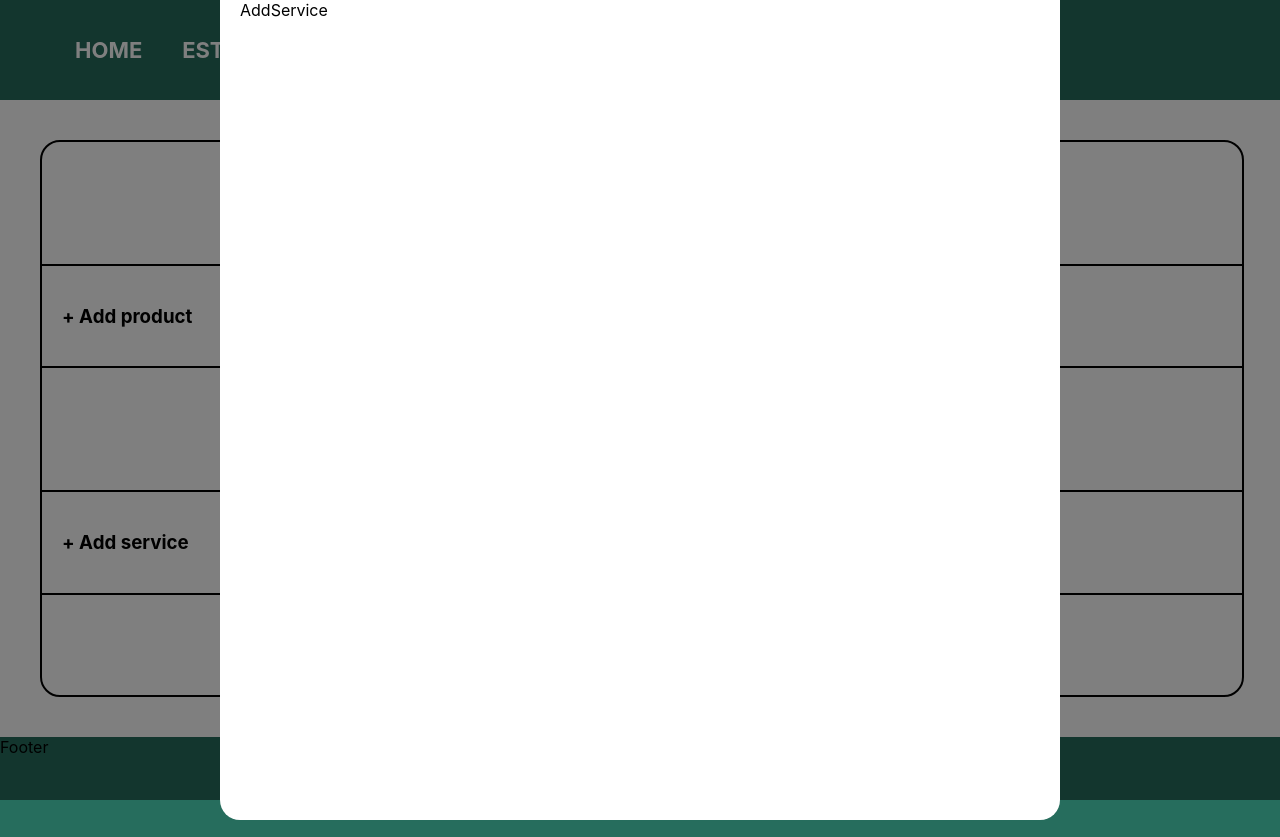
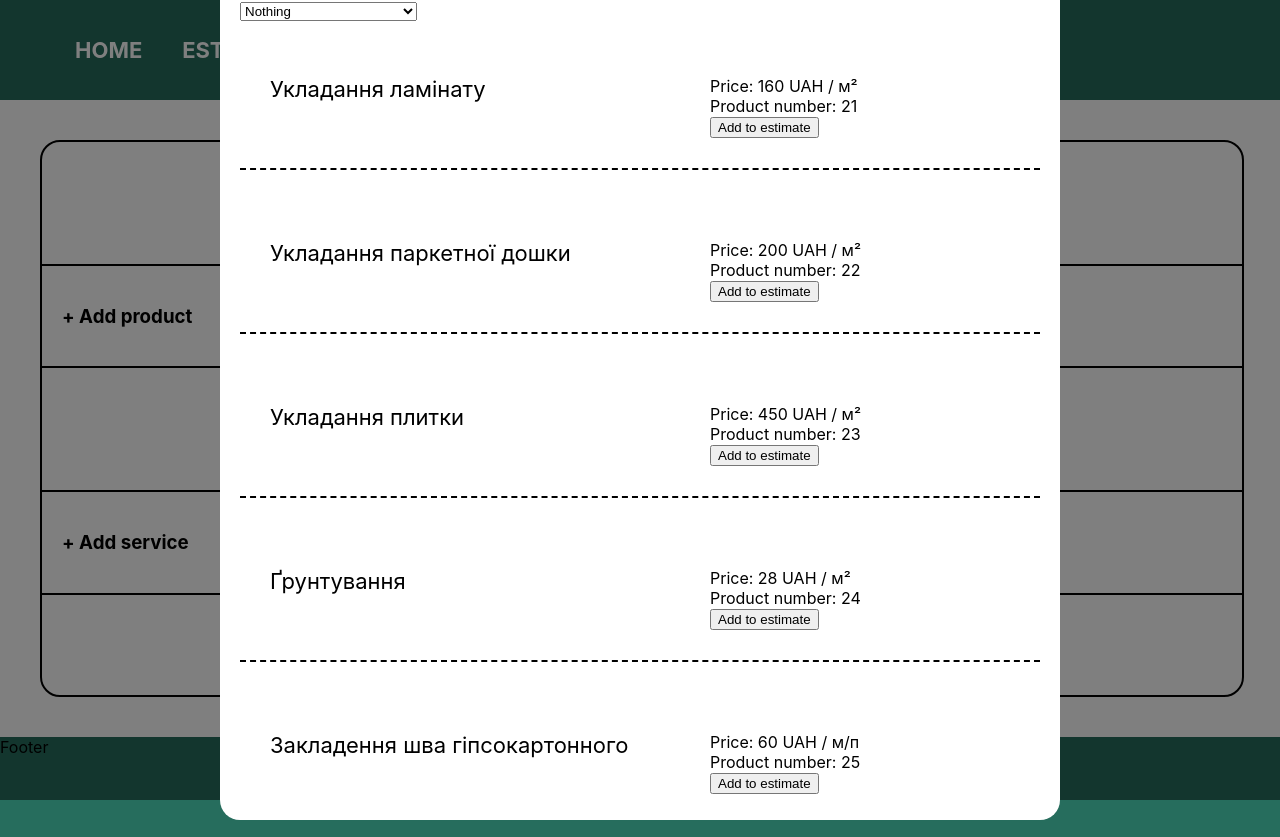
Before and after one commit to YuraSab/Integration_of_information_systems, a React (Create React App) app: page /constructor in a window 1280 px wide. Both pictures are taken after a click on the element "+ Add service". Built offline with nearby package versions, Linux system fonts and the light colour scheme.

Commit message:
v11 (realized constructor by services)

```diff
--- a/src/components/ConstructorComponent/AddService.js
+++ b/src/components/ConstructorComponent/AddService.js
@@ -1,11 +1,12 @@
 import React from 'react';
 import styles from "./ConstructorComponent.module.css";
+import ServicesList from "./List/Services/ServicesList";
 
 const AddService = ({servicesToggle}) => {
     return (
         <div className={styles.onAddForm} onClick={servicesToggle}>
             <div className={styles.form}  onClick={event => event.stopPropagation()}>
-                AddService
+                <ServicesList/>
             </div>
         </div>
     );
--- a/src/components/ConstructorComponent/ConstructorComponent.js
+++ b/src/components/ConstructorComponent/ConstructorComponent.js
@@ -3,6 +3,7 @@ import {useDispatch, useSelector} from "react-redux";
 import {addToCommodity, addToServices, deleteFromCommodity, deleteFromServices} from "../../redux/action-creators";
 import styles from "./ConstructorComponent.module.css";
 import SelectedCommodity from "./List/Commodity/SelectedCommodity/SelectedCommodity";
+import SelectedServices from "./List/Services/SelectedServices/SelectedServices";
 
 const AddService = React.lazy(() => import("./AddService"));
 const AddCommodity = React.lazy(() => import("./AddCommodity"));
@@ -46,7 +47,10 @@ const ConstructorComponent = () => {
         return accumulator + currentValue.price * currentValue.amount
     }, initialValue);
 
+    let summaryServices = servicesMas.reduce(function (accumulator, currentValue) {
 
+        return accumulator + currentValue.price * currentValue.amount
+    }, initialValue);
 
 
     return (
@@ -86,15 +90,29 @@ const ConstructorComponent = () => {
             <div className={styles.onTitle}>
                 <h1 style={{paddingLeft: 20}}>Services</h1>
             </div>
+
             <div>
                 {
-                    servicesMas.map(value => {
+                    servicesMas.length > 0 ?
+                        <SelectedServices
+                            isHeading={true}
+                        />
+                        :
+                        null
+                }
+                {
+                    servicesMas.map(item => {
                         return (
-                            <div>sdasd</div>
+                            <SelectedServices
+                                item={item}
+                                key={item.id}
+                                isHeading={false}
+                            />
                         )
                     })
                 }
             </div>
+
             <div
                 className={styles.onAdd}
                 onClick={servicesToggle}
@@ -103,7 +121,7 @@ const ConstructorComponent = () => {
             </div>
             <div className={styles.totalSummary}>
                 <div className={styles.totalSum} style={{borderRight: "2px black dashed"}}>Total sum:</div>
-                <div className={styles.totalSum}>{summaryCommodity} UAH</div>
+                <div className={styles.totalSum}>{summaryCommodity + summaryServices} UAH</div>
             </div>
 
             <div>
--- a/src/components/ConstructorComponent/List/Commodity/CommodityList.js
+++ b/src/components/ConstructorComponent/List/Commodity/CommodityList.js
@@ -19,7 +19,6 @@ const CommodityList = () => {
 
 
     const commodityFiltered = useMemo(() => {
-        // let filterList = commodity;
         if(commodityCategory !== ""){
             let filterList = commodity.filter(el => el.category === commodityCategory);
             setFilteredList(filterList);
--- /dev/null
+++ b/src/components/ConstructorComponent/List/Services/Filters/ServicesCategories.js
@@ -0,0 +1,21 @@
+import React from 'react';
+
+const ServicesCategories = ({mas, setServicesCategory}) => {
+    return (
+        <div>
+            <select name="servicesCategory" onChange={event => {
+                setServicesCategory(event.target.value);
+            }}>
+                <option value={""}>Nothing</option>
+                {
+                    mas.map(value =>
+                        <option value={value.title} key={value.name}>
+                            {value.name}
+                        </option>)
+                }
+            </select>
+        </div>
+    );
+};
+
+export default ServicesCategories;
--- /dev/null
+++ b/src/components/ConstructorComponent/List/Services/SelectedServices/SelectedServices.js
@@ -0,0 +1,62 @@
+import React from 'react';
+import {useDispatch} from "react-redux";
+import {deleteFromServices} from "../../../../../redux/action-creators";
+import styles from "../../Commodity/SelectedCommodity/SelectedCommodity.module.css";
+import deleteButton from "../../../../../icons/delete.png";
+
+const SelectedServices = ({isHeading, item}) => {
+
+    const dispatch = useDispatch();
+
+    const onDeleteFromServices = () => {
+        dispatch(deleteFromServices(item));
+    };
+
+    return (
+        <div className={styles.estimateCommoditySelected}>
+
+            <div className={`${styles.title}  ${styles.flex} ${styles.border}`}>
+                {
+                    isHeading ? <h3>Title</h3> : <h4 style={{padding: "0 10px"}}>{item.name}</h4>
+                }
+            </div>
+            <div className={`${styles.index}  ${styles.flex} ${styles.border}`}>
+                {
+                    isHeading ? <h3>Index</h3> : <h4 style={{padding: "0 10px"}}>{item.id}</h4>
+                }
+            </div>
+            <div className={`${styles.pricePerOne}  ${styles.flex} ${styles.border}`}>
+                {
+                    isHeading ? <h3>Price per one</h3> :
+                        <h4 style={{padding: "0 10px"}}>{item.price} UAH / {item.measurement}</h4>
+                }
+            </div>
+            <div className={`${styles.amount} ${styles.flex}  ${styles.border}`}>
+                {
+
+                    isHeading ? <h3>Amount</h3> : <div>
+                        <div className={styles.plusMinus}>-</div>
+                        <h4 style={{padding: "0 10px"}}>{item.amount}</h4>
+                        <div className={styles.plusMinus}>+</div>
+                    </div>
+
+                }
+
+            </div>
+            <div className={`${styles.totalPrice}  ${styles.flex}  ${styles.border}`}>
+                {
+                    isHeading ? <h3>Total price</h3> :
+                        <h4 style={{padding: "0 10px"}}>{item.price * item.amount} UAH</h4>
+                }
+            </div>
+            <div className={styles.deleteDiv}>
+                {
+                    isHeading ? <div></div> : <img onClick={onDeleteFromServices} alt={"delete"} src={deleteButton}
+                                                   className={styles.deleteButton}/>
+                }
+            </div>
+        </div>
+    );
+};
+
+export default SelectedServices;
--- /dev/null
+++ b/src/components/ConstructorComponent/List/Services/ServicesItem.js
@@ -0,0 +1,32 @@
+import React from 'react';
+import {useDispatch} from "react-redux";
+import {addToServices} from "../../../../redux/action-creators";
+import styles from "./ServicesList.module.css";
+
+const ServicesItem = ({item, disabled}) => {
+
+    const dispatch = useDispatch();
+
+    const onAddToServices = () => {
+        dispatch(addToServices({...item, amount: 1}));
+    };
+
+
+    return (
+        <div className={styles.itemBlock}>
+            <div className={styles.title}>
+                {item.name}
+            </div>
+
+            <div className={styles.description}>
+                <div>Price: {item.price} UAH / {item.measurement}</div>
+                <div>Product number: {item.id}</div>
+                <div>
+                    <button disabled={disabled} onClick={onAddToServices}>Add to estimate</button>
+                </div>
+            </div>
+        </div>
+    );
+};
+
+export default ServicesItem;
--- /dev/null
+++ b/src/components/ConstructorComponent/List/Services/ServicesList.js
@@ -0,0 +1,54 @@
+import React, {useMemo, useState} from 'react';
+import {services} from "../../../../database";
+import {useSelector} from "react-redux";
+import styles from "./ServicesList.module.css";
+import ServicesCategories from "./Filters/ServicesCategories";
+import ServicesItem from "./ServicesItem";
+
+const ServicesList = () => {
+
+    const [servicesCategory, setServicesCategory] = useState("");
+    const masOfServicesCategories = [{title: "Підлога", name: "Підлога та покриття"}, {title: "Електромонтажні роботи", name: "Електромонтажні роботи"}, {title: "Стеля та стіни", name: "Стеля та стіни"}, {title: "Сантехніка", name: "Сантехніка"}];
+    const [filteredList, setFilteredList] = useState(services);
+    const {servicesMas} = useSelector(({servicesMas: {servicesMas}}) => ({servicesMas}));
+
+    const commodityFiltered = useMemo(() => {
+        if(servicesCategory !== ""){
+            let filterList = services.filter(el => el.category === servicesCategory);
+            setFilteredList(filterList);
+        }
+    }, [servicesCategory]);
+
+    return (
+        <div>
+            <div>
+                <ServicesCategories
+                    mas={masOfServicesCategories}
+                    setServicesCategory={setServicesCategory}
+                />
+            </div>
+
+
+            <div className={styles.listBlock}>
+                {
+                    filteredList
+                        .map(value => {
+
+                            const filtered = servicesMas.filter(el => el.id !== value.id);
+                            const disabled = filtered.length !== servicesMas.length;
+
+                            return (
+                                <ServicesItem
+                                    key={value.id}
+                                    item={value}
+                                    disabled ={disabled}
+                                />
+                            )
+                        })
+                }
+            </div>
+        </div>
+    );
+};
+
+export default ServicesList;
--- /dev/null
+++ b/src/components/ConstructorComponent/List/Services/ServicesList.module.css
@@ -0,0 +1,28 @@
+.listBlock{
+    padding-top: 25px;
+    height: 750px;
+    overflow-y: scroll;
+    overflow-x: hidden;
+    display: flex;
+    flex-direction: column;
+    gap: 40px;
+}
+
+
+.itemBlock{
+    padding: 30px;
+    display: grid;
+    grid-template-areas:
+    "title description";
+    grid-template-columns: 400px 1fr;
+    gap: 40px;
+    border-bottom: 2px black dashed;
+
+}
+.title{
+    grid-area: title;
+    font-size: 22px;
+}
+.description{
+    grid-area: description;
+}
--- /dev/null
+++ b/src/components/ConstructorComponent/List/Services/index.js
@@ -0,0 +1 @@
+export * from "./ServicesList";
--- a/src/redux/reducres/Constructor.js
+++ b/src/redux/reducres/Constructor.js
@@ -31,7 +31,7 @@ export default (state = initialState, action) => {
         case ADD_TO_SERVICES: {
             return {
                 ...state,
-                commodityMas: [...state.commodityMas, action.payload]
+                servicesMas: [...state.servicesMas, action.payload]
             }
         }
         case DELETE_FROM_SERVICES: {
```
